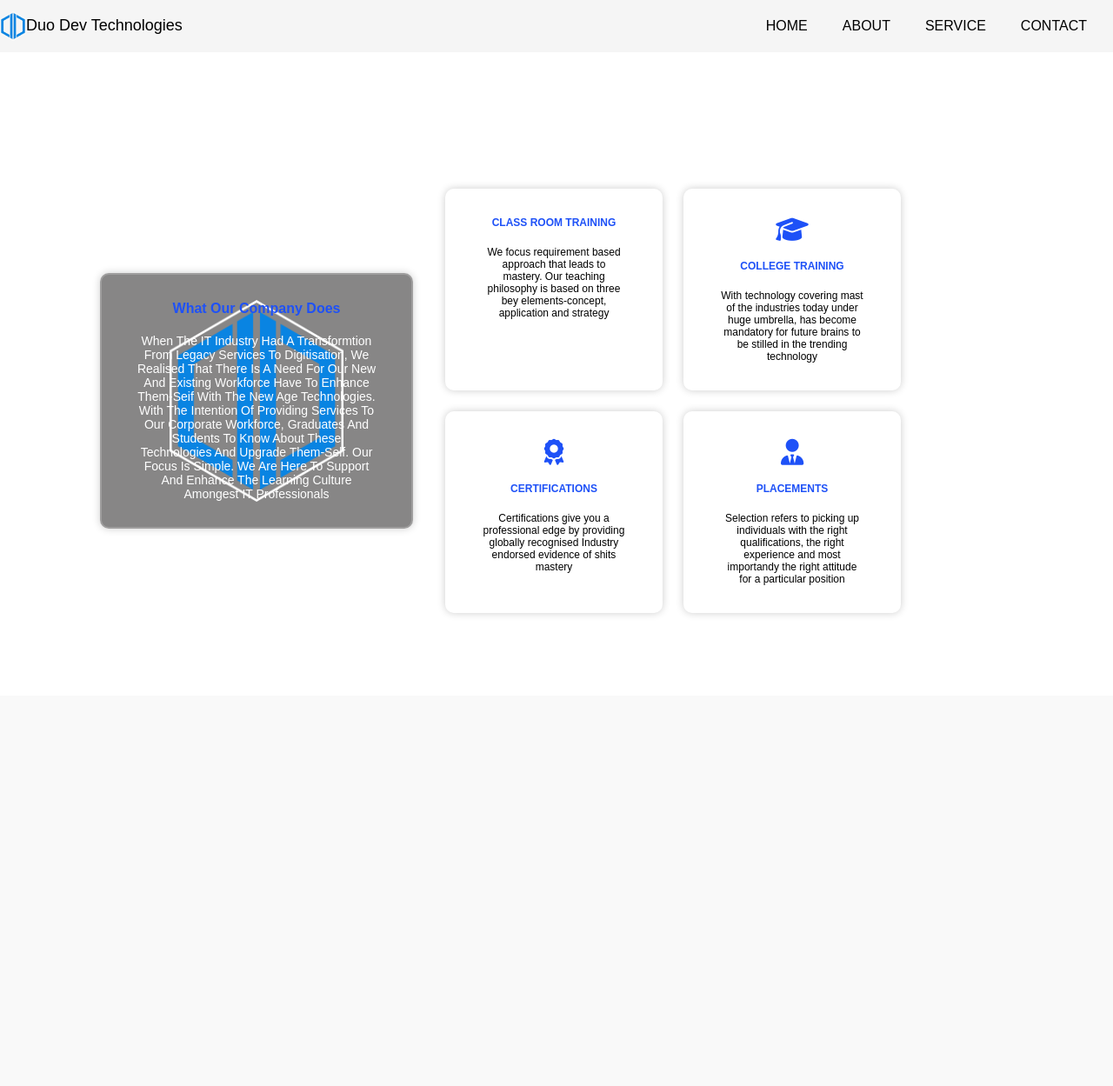
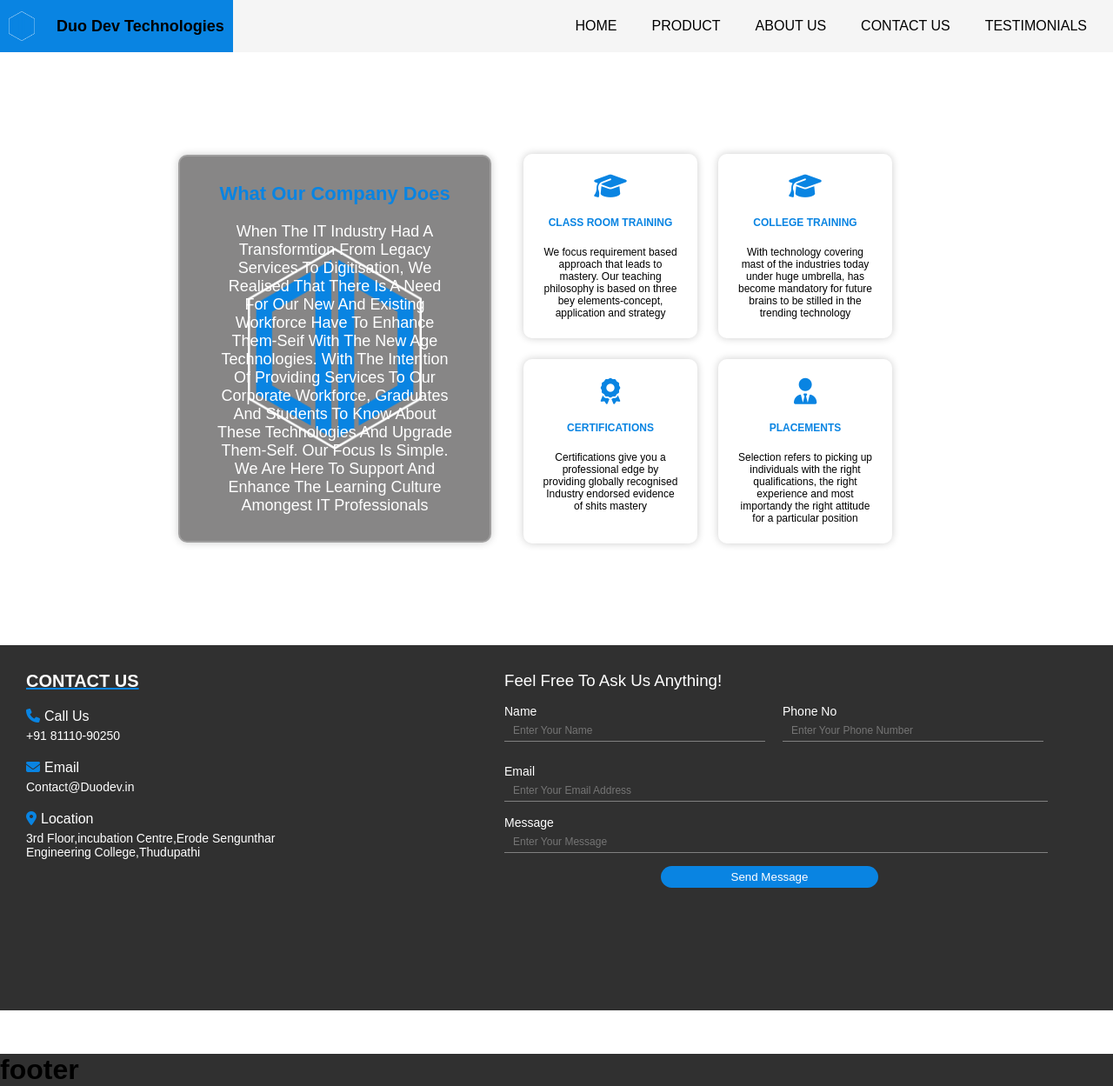
Before and after one commit to Shreeram2k3/DDT-Fullstack, a PHP site: page / in a window 1280 px wide. Shown: the whole page at 87% size. Before the commit the page ends 707 px from the top, so only its background shows below. Run offline with PHP 8.4, Linux system fonts and the light colour scheme; some libraries are stand-ins or nearby versions; grey boxes are pictures that could not be loaded.

Commit message:
web pg section 2
Designed section 2

```diff
--- a/DDTwebclone/index.css
+++ b/DDTwebclone/index.css
@@ -18,11 +18,15 @@
   display: flex;
   justify-content: space-between;
   align-items: center;
+  height: 60px;
+  max-width: max-content;
 }
 .navigation span{
   color:black;
   font-size: large;
   text-decoration:solid;
+  margin-left: 25px;
+font: size 16px;
 
 }
 .navigation ul{
@@ -38,13 +42,19 @@
 }
 .navigation a:hover{
   padding : 0px;
-  color: blue;
+  /* color: #0984e2; */
+  background-color: #0984e2;
+  color: #fff;
+  padding: 10px ;
+  transition: 0.3s;
 
 }
 
 .s1
 {
-  margin-top: 120px;
+  margin-top: 80px;
+  margin-bottom: 80px;
+  margin-left: 120px;
   display: flex;
   align-items: center;
   justify-content: center;
@@ -52,28 +62,26 @@
 .s1 .box1
 {
   width: 360px;
-
   background-image: url("DDTlogo.png");
   background-position: center;
   background-repeat: no-repeat;
   background-size: 200px;
   background-color: rgba(6, 4, 4, 0.48);
-  /* background:transparent; */
   color: #fff;
   box-shadow: 0 0 10px rgba(0, 0, 0, .2);
   border: 2px solid rgba(255, 255, 255, .2);
   border-radius: 10px;
   padding: 30px 40px;
   text-align: center;
-  font-size: 14px;
-
+  font-size: 18px;
+  align-items: center;
 }
 
 .s1 .box1 h2
 {
-  font-size: 16px;
+  font-size: 22px;
   margin-bottom: 20px;
-  color: rgb(30, 81, 247);
+  color: #0984e2;
 
 }
 .s1 .box2
@@ -82,17 +90,18 @@
   width: 50%;
   flex-wrap: wrap;
   margin: 25px;
-  /* margin-top: 0; */
+  padding: 0px;
+
 }
 
 .s1 .box2 div {
   box-shadow: 0 0 10px rgba(0, 0, 0, .2);
   border: 2px solid rgba(255, 255, 255, .2);
   border-radius: 10px;
-  padding: 30px 40px;
+  padding: 20px 20px;
   text-align: center;
   font-size: 12px;
-  width: 250px;
+  width: 200px;
   margin: 12px;
 }
 
@@ -100,12 +109,127 @@
 
   font-size: 12px;
   margin-bottom: 20px;
-  color: rgb(30, 81, 247);
+  color: #0984e2;
 
 }
 
 .s1 .box2 div i{
-  color: rgb(30, 81, 247);
+  color: #0984e2;
   font-size: 30px;
   margin-bottom: 20px;
 }
+
+.s2
+{
+  color: #fff;
+  background-color: rgba(0, 0, 0, 0.812);
+  display: flex;
+  margin-bottom: 50px;
+}
+
+.s2 .contact
+{
+  width: 420px;
+  padding: 30px 30px;
+}
+
+.s2 .contact h3
+{
+  color: #fff;
+  margin-bottom: 20px;
+  font-size: 20px;
+  text-decoration: underline;
+  text-decoration-color: #0984e2;
+
+}
+
+.s2 .contact .p1
+{
+  font-size: 16px;
+  margin-bottom: 5px;
+}
+
+.s2 .contact .p2
+{
+  margin-bottom: 20px;
+  font-size: 14px;
+}
+
+.s2 .contact .p1 i
+{
+  color: #0984e2;
+  margin-right: 5px;
+}
+
+.s2 .contact iframe
+{
+  border-radius: 10px;
+}
+
+.s2 .box2
+{
+  margin-left: 130px;
+  width: 680px;
+  padding: 30px 30px;
+
+}
+
+.s2 .box2 h3{
+  margin-bottom: 15px;
+  font-weight: 100;
+}
+.s2 .box2 .b1
+{
+  display: flex;
+  margin-bottom: 10px;
+}
+
+.s2 .box2 .b1 div
+{
+  margin-right: 20px;
+}
+.s2 .box2 input
+{
+  margin-bottom: 15px;
+  margin-top: 5px;
+  background: transparent;
+  border: none;
+  border-bottom: solid 1px;
+  border-color: gray;
+  padding-left: 10px;
+  padding-bottom: 5px;
+  width: 300px;
+
+}
+
+.s2 .box2 #msg,#mail
+{
+  width: 625px;
+}
+
+
+.s2 .box2 label
+{
+  font-size: 14px;
+}
+
+.s2 .box2 input::placeholder
+{
+  font-size: 12px;
+}
+
+.s2 .box2 button
+{
+  width: 250px;
+  height: 25px;
+  margin-left: 180px;
+  border-radius: 25px;
+  background-color: #0984e2;
+  color: #fff;
+  border: none;
+}
+
+footer
+{
+  background-color: rgba(0, 0, 0, 0.812);
+}
--- a/DDTwebclone/index.html
+++ b/DDTwebclone/index.html
@@ -10,15 +10,16 @@
 <body>
   <header>
     <nav class="navigation">
-      <a href="/."><img src="DDTlogo.png" width="30">
-        <span>Duo Dev Technologies</span>
+      <a href="./"><img src="DDTlogo.png" width="30">
+        <b><span>Duo Dev Technologies</span></b>
       </a>
 
       <ul>
-        <li> <a href="home.html">HOME</a></li>
-        <li><a href="about.html">ABOUT</a></li>
-        <li><a href="service.html">SERVICE</a></li>
-        <li><a href="contact.html">CONTACT</a></li>
+        <li> <a href="./">HOME</a></li>
+        <li><a href="product.html">PRODUCT</a></li>
+        <li><a href="about.html">ABOUT US</a></li>
+        <li><a href="contact.html">CONTACT US</a></li>
+        <li><a href="testi.html">TESTIMONIALS</a></li>
       </ul>
     </nav>
   </header>
@@ -39,6 +40,7 @@
 
     <div class="box2">
       <div class="b1">
+        <i class="fa-solid fa-graduation-cap"></i>
        <b> <h3> CLASS ROOM TRAINING</h3></b>
         <p>
           We focus requirement based approach that leads to mastery. Our teaching philosophy is based on three bey elements-concept, application and strategy
@@ -74,5 +76,50 @@
 
   </section>
 
+  <section class="s2">
+    <div class="contact">
+      <b><h3>CONTACT US</h3></b>
+      <p class="p1"><i class="fa-solid fa-phone"></i>Call Us</p>
+      <p class="p2">+91 81110-90250 </p>
+
+      <p class="p1"><i class="fa-solid fa-envelope"></i>Email</p>
+      <p class="p2">Contact@Duodev.in</p>
+
+      <p class="p1"><i class="fa-solid fa-location-dot"></i>Location</p>
+      <p class="p2">3rd Floor,incubation Centre,Erode Sengunthar Engineering College,Thudupathi</p>
+      <iframe src="https://www.google.com/maps/embed?pb=!1m18!1m12!1m3!1d3912.2779588836875!2d77.550668!3d11.3143826!2m3!1f0!2f0!3f0!3m2!1i1024!2i768!4f13.1!3m3!1m2!1s0x3ba913a4c7c7a15f%3A0x35d5bf5305fa9142!2sDuo%20Dev%20Technologies!5e0!3m2!1sen!2sin!4v1727104986326!5m2!1sen!2sin"
+       width="240px" height="120" style="border:0;" allowfullscreen="" loading="lazy" referrerpolicy="no-referrer-when-downgrade"></iframe>
+    </div>
+
+    <div class="box2">
+      <h3>Feel Free To Ask Us Anything!</h3>
+
+      <div class="b1">
+        <div>
+          <label for="name">Name</label><br>
+          <input type="text" placeholder="Enter Your Name" id="name">
+        </div>
+
+        <div>
+          <label for="phno">Phone No</label><br>
+        <input type="text" placeholder="Enter Your Phone Number" id="phno"><br>
+        </div>
+      </div>
+
+      <label for="mail">Email</label><br>
+      <input type="email" placeholder="Enter Your Email Address" id="mail"><br>
+
+      <label for="msg">Message</label><br>
+      <input type="email" placeholder="Enter Your Message" id="msg"><br>
+
+      <button > Send Message</button>
+
+    </div>
+  </section>
+
+  <footer>
+    <h1>footer</h1>
+  </footer>
+
 </body>
 </html>
```
Also changed, not shown: DDTwebclone/about.html (added, +11 -0 lines), DDTwebclone/contact.html (added, +11 -0 lines), DDTwebclone/product.html (added, +11 -0 lines), DDTwebclone/testi.html (added, +11 -0 lines), Login-register-forms/login.css (line endings or trailing spaces).
